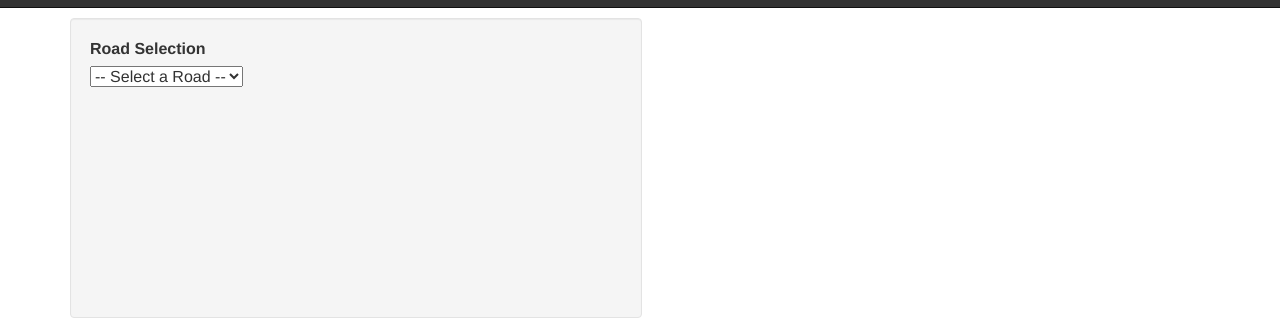
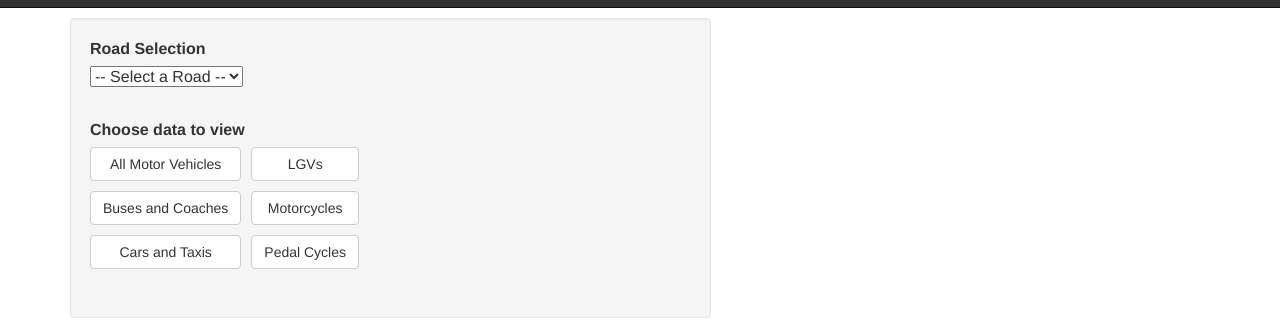
Before and after one commit to lordchancellor/road-data, a website: page index.html in a window 1280 px wide. Shown: the part 76-411 px from the top of the page. Drawn offline with nearby package versions, Linux system fonts and the light colour scheme; some packages are replaced by stand-ins of ours.

Commit message:
Added the checkboxes for data toggling

```diff
--- a/index.html
+++ b/index.html
@@ -50,6 +50,32 @@
 							<label for="roadSection">Road Section</label>
 							<select name="roadSection" id="roadSection"></select>
 						</div>
+
+						<div class="data-controls">
+							<label>Choose data to view</label>
+							<div class="flex-container">
+								<div class="left">
+									<input type="checkbox" id="AllMotorVehicles">
+									<label for="AllMotorVehicles" class="btn btn-default">All Motor Vehicles</label>
+
+									<input type="checkbox" id="BusCoaches">
+									<label for="BusCoaches" class="btn btn-default">Buses and Coaches</label>
+
+									<input type="checkbox" id="CarsTaxis">
+									<label for="CarsTaxis" class="btn btn-default">Cars and Taxis</label>
+								</div>
+								<div class="right">
+									<input type="checkbox" id="LightGoodsVehicles">
+									<label for="LightGoodsVehicles" class="btn btn-default">LGVs</label>
+
+									<input type="checkbox" id="Motorcycles">
+									<label for="Motorcycles" class="btn btn-default">Motorcycles</label>
+
+									<input type="checkbox" id="PedalCycles">
+									<label for="PedalCycles" class="btn btn-default">Pedal Cycles</label>
+								</div>
+							</div>
+						</div>
 					</form>
 				</div>
 				<div id="map"></div>
--- a/styles/sass/partials/_front-page.scss
+++ b/styles/sass/partials/_front-page.scss
@@ -35,7 +35,7 @@
 }
 
 .container {
-	.flex-container {
+	&>.flex-container {
 		&> div {
 			height: 300px;
 		}
@@ -55,6 +55,47 @@
 			}
 		}
 
+		.data-controls {
+			margin-top: 30px;
+
+			.flex-container {
+				justify-content: flex-start;
+			}
+
+			.left,
+			.right {
+				display: flex;
+				flex-direction: column;
+
+				input[type=checkbox] {
+					position: absolute;
+					top: -9999px;
+					left: -9999px;
+				}
+
+				input[type=checkbox]:checked + label {
+					background-color: #e6e6e6;
+					border-color: #adadad;
+				}
+
+				label {
+					margin-bottom: 10px;
+
+					&:last-of-type {
+						margin-bottom: 0;
+					}
+				}
+			}
+
+			.left {
+				margin-right: 10px;
+			}
+
+			.right {
+
+			}
+		}
+
 		#map {
 			flex-grow: 3;
 			flex-shrink: 0;
```
Also changed, not shown: styles/style.css, 1 other file.
